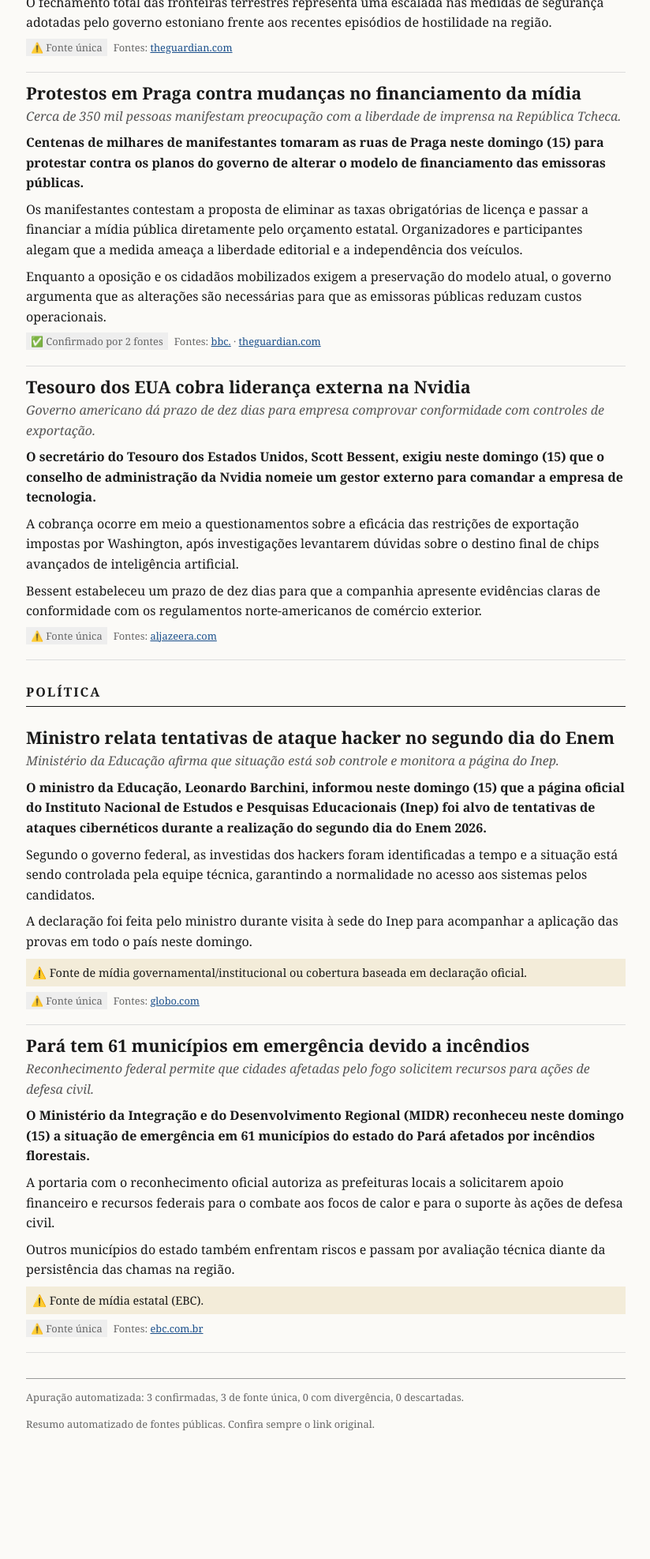
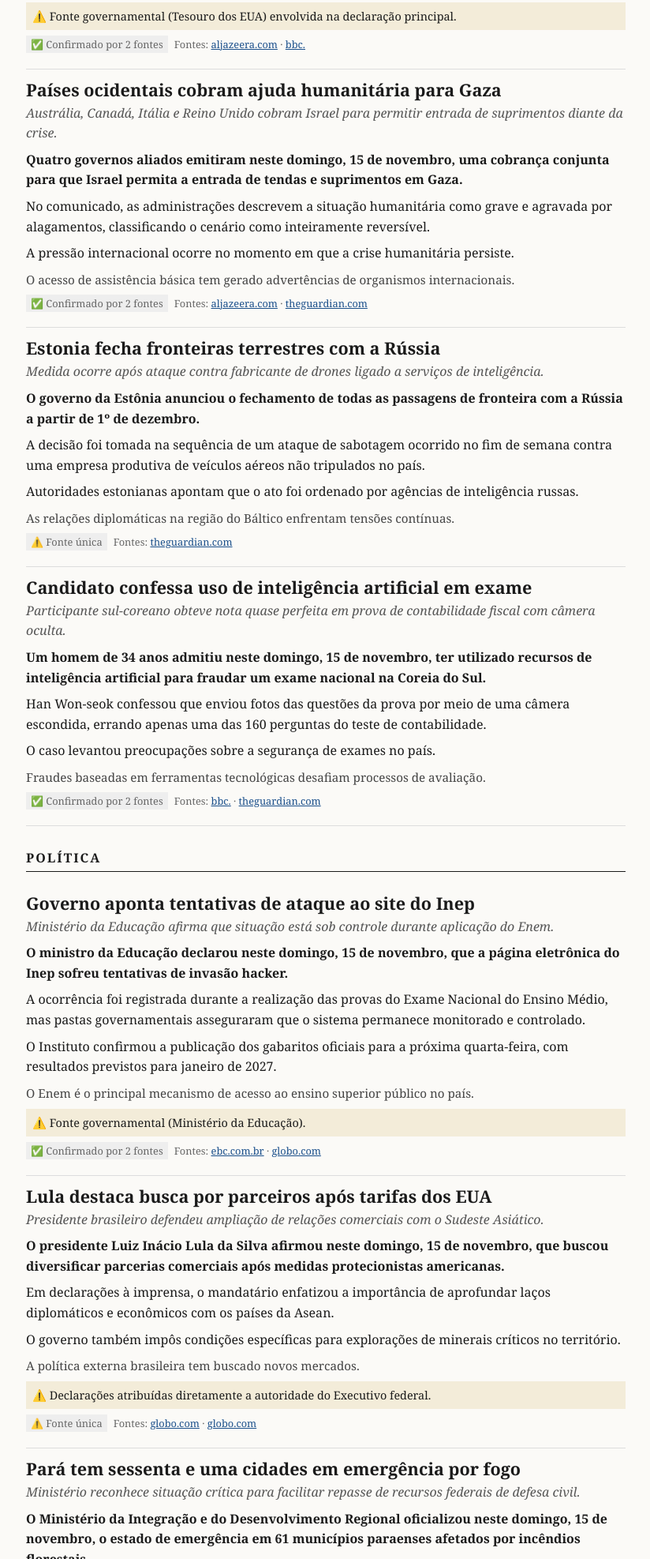
Before and after one commit to VitorinoBR/Noticias, a plain HTML site: page index.html in a window 1280 px wide. Shown: the part 826-2800 px from the top of the page at 79% size, without its empty margins (227-1051 px from the left). Before the commit the page ends 2668 px from the top, so only its background shows below. Drawn offline with Linux system fonts and the light colour scheme.

Commit message:
Atualização de edição: 2026-11-15-22h.html

```diff
--- a/index.html
+++ b/index.html
@@ -3,66 +3,102 @@
 <head>
 <meta charset='UTF-8'>
 <meta name='viewport' content='width=device-width, initial-scale=1'>
-<title>Global Insights - Edição das 20h</title>
+<title>Global Insights - Resumo do dia</title>
 <style>body{font-family:Georgia,Times,serif;max-width:760px;margin:0 auto;padding:16px;line-height:1.6;color:#1a1a1a;background:#fbfaf7}a{color:#1a4f8b}.masthead{text-align:center;border-bottom:4px double #1a1a1a;margin-bottom:8px}.masthead h1{font-size:2.4rem;margin:8px 0 4px;letter-spacing:1px}.edicao{margin:0 0 10px;font-size:.9rem;text-transform:capitalize;color:#555}section h2{font-size:1rem;text-transform:uppercase;letter-spacing:2px;border-bottom:1px solid #1a1a1a;padding-bottom:4px;margin-top:28px}.materia{padding:12px 0;border-bottom:1px solid #ddd}.materia h3{font-size:1.35rem;line-height:1.25;margin:0 0 4px}.fina{font-style:italic;color:#555;margin:0 0 8px}.lide{font-weight:bold;margin:0 0 8px}.materia p{margin:0 0 8px}.contexto{color:#444;font-size:.95rem}.diverge,.alerta{font-size:.9rem;background:#f3ecd9;padding:6px 8px}.meta{font-size:.8rem;color:#666}.selo{background:#eee;padding:2px 6px;margin-right:8px}.acompanhar li{margin-bottom:6px}footer{margin-top:32px;border-top:1px solid #999;font-size:.8rem;color:#666}@media (prefers-color-scheme:dark){body{background:#121212;color:#e8e8e8}a{color:#8ab4f8}.fina,.contexto,.meta,footer{color:#aaa}.selo{background:#2a2a2a}.diverge,.alerta{background:#2b2618}.masthead,section h2{border-color:#e8e8e8}.materia{border-color:#333}}</style>
 </head>
 <body>
-<header class='masthead'><h1>Global Insights</h1><p class='edicao'>domingo, 15 de novembro de 2026 · Edição das 20h</p></header>
+<header class='masthead'><h1>Global Insights</h1><p class='edicao'>domingo, 15 de novembro de 2026 · Resumo do dia</p></header>
 <main><section><h2>Geopolítica</h2><article class='materia'>
-<h3>Países pedem que Israel permita entrada de ajuda em Gaza</h3>
-<p class='fina'>Reino Unido, Canadá, Austrália e Itália cobram liberação de suprimentos diante da crise humanitária.</p>
-<p class='lide'>Quatro países instaram o governo israelense neste domingo (15) a permitir a entrada imediata de ajuda humanitária crítica na Faixa de Gaza. A medida ocorre em meio a um cenário de agravamento da crise devido a inundações.</p>
-<p>Austrália, Canadá, Itália e Reino Unido emitiram uma declaração conjunta afirmando que a situação no território é grave e totalmente reversível se houver cooperação. Os governos criticaram a retenção de tendas e outros mantimentos essenciais para a população afetada pelo inverno.</p><p>As nações signatárias ressaltam que a falta de suprimentos básicos aprofunda o sofrimento na região, exigindo que as autoridades de Israel facilitem o fluxo de assistência humanitária.</p>
+<h3>Zelensky pede fim de restrições da Starlink</h3>
+<p class='fina'>Presidente ucraniano afirma que internet desacelerada dificulta a contenção de ataques russos.</p>
+<p class='lide'>O presidente da Ucrânia instou os Estados Unidos e Elon Musk a removerem as restrições impostas ao serviço Starlink e a estarem do lado correto da história, conforme divulgado neste domingo, 15 de novembro.</p>
+<p>Segundo o líder ucraniano, a lentidão no sinal de internet via satélite tem criado dificuldades para interromper investidas militares russas no território.</p>
+<p class='contexto'>A dependência de redes comerciais de comunicação via satélite tem sido um fator nas operações de defesa ucranianas.</p>
 
+
+<p class='meta'><span class='selo'>⚠️ Fonte única</span>Fontes: <a href='https://www.bbc.co.uk/news/articles/c6m25zg88k45o?at_medium=RSS&amp;at_campaign=rss' target='_blank' rel='noopener noreferrer'>bbc.</a></p>
+</article><article class='materia'>
+<h3>EUA cobram liderança externa na Nvidia</h3>
+<p class='fina'>Tesouro americano dá prazo de dez dias para empresa demonstrar cumprimento de controles de exportação.</p>
+<p class='lide'>O secretário do Tesouro dos Estados Unidos, Scott Bessent, exigiu que a fabricante de chips Nvidia seja liderada por uma figura externa.</p>
+<p>A exigência ocorre em meio a questionamentos sobre o destino de semicondutores avançados de inteligência artificial que podem ter chegado à China apesar de embargos vigentes.</p><p>A diretoria da empresa recebeu um prazo de dez dias para comprovar conformidade com as normas governamentais de exportação.</p>
+<p class='contexto'>As restrições tecnológicas visam o controle de exportações.</p>
+
+<p class='alerta'>⚠️ Fonte governamental (Tesouro dos EUA) envolvida na declaração principal.</p>
+<p class='meta'><span class='selo'>✅ Confirmado por 2 fontes</span>Fontes: <a href='https://www.aljazeera.com/news/2026/11/15/us-treasury-chief-calls-for-outsider-to-lead-embattled-tech-firm-nvidia' target='_blank' rel='noopener noreferrer'>aljazeera.com</a> · <a href='https://www.bbc.co.uk/news/articles/cmdx1vpprk9vo?at_medium=RSS&amp;at_campaign=rss' target='_blank' rel='noopener noreferrer'>bbc.</a></p>
+</article><article class='materia'>
+<h3>Países ocidentais cobram ajuda humanitária para Gaza</h3>
+<p class='fina'>Austrália, Canadá, Itália e Reino Unido cobram Israel para permitir entrada de suprimentos diante da crise.</p>
+<p class='lide'>Quatro governos aliados emitiram neste domingo, 15 de novembro, uma cobrança conjunta para que Israel permita a entrada de tendas e suprimentos em Gaza.</p>
+<p>No comunicado, as administrações descrevem a situação humanitária como grave e agravada por alagamentos, classificando o cenário como inteiramente reversível.</p><p>A pressão internacional ocorre no momento em que a crise humanitária persiste.</p>
+<p class='contexto'>O acesso de assistência básica tem gerado advertências de organismos internacionais.</p>
 
 
 <p class='meta'><span class='selo'>✅ Confirmado por 2 fontes</span>Fontes: <a href='https://www.aljazeera.com/news/2026/11/15/australia-canada-italy-and-the-uk-urge-israel-to-allow-aid-into-gaza' target='_blank' rel='noopener noreferrer'>aljazeera.com</a> · <a href='https://www.theguardian.com/australia-news/2026/nov/16/australia-uk-canada-italy-urge-israel-critical-aid-gaza-winter-ntwnfb' target='_blank' rel='noopener noreferrer'>theguardian.com</a></p>
 </article><article class='materia'>
-<h3>Estônia fechará fronteira com a Rússia após ataque</h3>
-<p class='fina'>Medida ocorre após sabotagem a fabricante de drones; premiê aponta envolvimento de inteligência russa.</p>
-<p class='lide'>A Estônia anunciou neste domingo (15) o fechamento de todas as suas passagens de fronteira com a Rússia a partir do dia 1 de dezembro. A decisão acontece na sequência de um ataque de sabotagem contra uma empresa local de fabricação de drones.</p>
-<p>De acordo com as autoridades estonianas, o ataque ocorrido no fim de semana foi ordenado pelos serviços de inteligência russos. A primeira-ministra do país báltico associou o incidente à postura firme de Tallinn em apoio à Ucrânia.</p><p>O fechamento total das fronteiras terrestres representa uma escalada nas medidas de segurança adotadas pelo governo estoniano frente aos recentes episódios de hostilidade na região.</p>
-
+<h3>Estonia fecha fronteiras terrestres com a Rússia</h3>
+<p class='fina'>Medida ocorre após ataque contra fabricante de drones ligado a serviços de inteligência.</p>
+<p class='lide'>O governo da Estônia anunciou o fechamento de todas as passagens de fronteira com a Rússia a partir de 1º de dezembro.</p>
+<p>A decisão foi tomada na sequência de um ataque de sabotagem ocorrido no fim de semana contra uma empresa produtiva de veículos aéreos não tripulados no país.</p><p>Autoridades estonianas apontam que o ato foi ordenado por agências de inteligência russas.</p>
+<p class='contexto'>As relações diplomáticas na região do Báltico enfrentam tensões contínuas.</p>
 
 
 <p class='meta'><span class='selo'>⚠️ Fonte única</span>Fontes: <a href='https://www.theguardian.com/world/2026/nov/15/estonia-to-close-all-border-crossings-with-russia-after-attack-on-drone-maker' target='_blank' rel='noopener noreferrer'>theguardian.com</a></p>
 </article><article class='materia'>
-<h3>Protestos em Praga contra mudanças no financiamento da mídia</h3>
-<p class='fina'>Cerca de 350 mil pessoas manifestam preocupação com a liberdade de imprensa na República Tcheca.</p>
-<p class='lide'>Centenas de milhares de manifestantes tomaram as ruas de Praga neste domingo (15) para protestar contra os planos do governo de alterar o modelo de financiamento das emissoras públicas.</p>
-<p>Os manifestantes contestam a proposta de eliminar as taxas obrigatórias de licença e passar a financiar a mídia pública diretamente pelo orçamento estatal. Organizadores e participantes alegam que a medida ameaça a liberdade editorial e a independência dos veículos.</p><p>Enquanto a oposição e os cidadãos mobilizados exigem a preservação do modelo atual, o governo argumenta que as alterações são necessárias para que as emissoras públicas reduzam custos operacionais.</p>
+<h3>Candidato confessa uso de inteligência artificial em exame</h3>
+<p class='fina'>Participante sul-coreano obteve nota quase perfeita em prova de contabilidade fiscal com câmera oculta.</p>
+<p class='lide'>Um homem de 34 anos admitiu neste domingo, 15 de novembro, ter utilizado recursos de inteligência artificial para fraudar um exame nacional na Coreia do Sul.</p>
+<p>Han Won-seok confessou que enviou fotos das questões da prova por meio de uma câmera escondida, errando apenas uma das 160 perguntas do teste de contabilidade.</p><p>O caso levantou preocupações sobre a segurança de exames no país.</p>
+<p class='contexto'>Fraudes baseadas em ferramentas tecnológicas desafiam processos de avaliação.</p>
 
 
+<p class='meta'><span class='selo'>✅ Confirmado por 2 fontes</span>Fontes: <a href='https://www.bbc.co.uk/news/articles/ckvg2ezvpe08o?at_medium=RSS&amp;at_campaign=rss' target='_blank' rel='noopener noreferrer'>bbc.</a> · <a href='https://www.theguardian.com/technology/2026/nov/15/ai-cheating-south-korea-college-entrance-exam' target='_blank' rel='noopener noreferrer'>theguardian.com</a></p>
+</article></section><section><h2>Política</h2><article class='materia'>
+<h3>Governo aponta tentativas de ataque ao site do Inep</h3>
+<p class='fina'>Ministério da Educação afirma que situação está sob controle durante aplicação do Enem.</p>
+<p class='lide'>O ministro da Educação declarou neste domingo, 15 de novembro, que a página eletrônica do Inep sofreu tentativas de invasão hacker.</p>
+<p>A ocorrência foi registrada durante a realização das provas do Exame Nacional do Ensino Médio, mas pastas governamentais asseguraram que o sistema permanece monitorado e controlado.</p><p>O Instituto confirmou a publicação dos gabaritos oficiais para a próxima quarta-feira, com resultados previstos para janeiro de 2027.</p>
+<p class='contexto'>O Enem é o principal mecanismo de acesso ao ensino superior público no país.</p>
 
-<p class='meta'><span class='selo'>✅ Confirmado por 2 fontes</span>Fontes: <a href='https://www.bbc.co.uk/news/articles/cm8e0knr7604o?at_medium=RSS&amp;at_campaign=rss' target='_blank' rel='noopener noreferrer'>bbc.</a> · <a href='https://www.theguardian.com/world/2026/nov/15/czechia-protest-prague-media-freedom' target='_blank' rel='noopener noreferrer'>theguardian.com</a></p>
+<p class='alerta'>⚠️ Fonte governamental (Ministério da Educação).</p>
+<p class='meta'><span class='selo'>✅ Confirmado por 2 fontes</span>Fontes: <a href='https://agenciabrasil.ebc.com.br/educacao/noticia/2026-11/gabarito-do-enem-sai-na-quarta-feira-e-resultado-em-18-de-janeiro' target='_blank' rel='noopener noreferrer'>ebc.com.br</a> · <a href='https://g1.globo.com/educacao/enem/2026/noticia/2026/11/15/enem-2026-ministro-da-educacao-cita-tentativas-de-ataques-hacker-a-pagina-do-inep-e-diz-que-governo-esta-controlando-situacao.ghtml' target='_blank' rel='noopener noreferrer'>globo.com</a></p>
 </article><article class='materia'>
-<h3>Tesouro dos EUA cobra liderança externa na Nvidia</h3>
-<p class='fina'>Governo americano dá prazo de dez dias para empresa comprovar conformidade com controles de exportação.</p>
-<p class='lide'>O secretário do Tesouro dos Estados Unidos, Scott Bessent, exigiu neste domingo (15) que o conselho de administração da Nvidia nomeie um gestor externo para comandar a empresa de tecnologia.</p>
-<p>A cobrança ocorre em meio a questionamentos sobre a eficácia das restrições de exportação impostas por Washington, após investigações levantarem dúvidas sobre o destino final de chips avançados de inteligência artificial.</p><p>Bessent estabeleceu um prazo de dez dias para que a companhia apresente evidências claras de conformidade com os regulamentos norte-americanos de comércio exterior.</p>
+<h3>Lula destaca busca por parceiros após tarifas dos EUA</h3>
+<p class='fina'>Presidente brasileiro defendeu ampliação de relações comerciais com o Sudeste Asiático.</p>
+<p class='lide'>O presidente Luiz Inácio Lula da Silva afirmou neste domingo, 15 de novembro, que buscou diversificar parcerias comerciais após medidas protecionistas americanas.</p>
+<p>Em declarações à imprensa, o mandatário enfatizou a importância de aprofundar laços diplomáticos e econômicos com os países da Asean.</p><p>O governo também impôs condições específicas para explorações de minerais críticos no território.</p>
+<p class='contexto'>A política externa brasileira tem buscado novos mercados.</p>
+
+<p class='alerta'>⚠️ Declarações atribuídas diretamente a autoridade do Executivo federal.</p>
+<p class='meta'><span class='selo'>⚠️ Fonte única</span>Fontes: <a href='https://g1.globo.com/politica/noticia/2026/11/15/lula-diz-que-buscou-novos-parceiros-em-vez-de-ficar-chorando-apos-tarifaco-dos-eua.ghtml' target='_blank' rel='noopener noreferrer'>globo.com</a> · <a href='https://g1.globo.com/politica/noticia/2026/11/15/lula-defende-ampliacao-de-parceria-com-sudeste-asiatico-e-impoe-condicao-a-exploracao-de-minerais-criticos.ghtml' target='_blank' rel='noopener noreferrer'>globo.com</a></p>
+</article><article class='materia'>
+<h3>Pará tem sessenta e uma cidades em emergência por fogo</h3>
+<p class='fina'>Ministério reconhece situação crítica para facilitar repasse de recursos federais de defesa civil.</p>
+<p class='lide'>O Ministério da Integração e do Desenvolvimento Regional oficializou neste domingo, 15 de novembro, o estado de emergência em 61 municípios paraenses afetados por incêndios florestais.</p>
+<p>A medida administrativa habilita as prefeituras a solicitarem verbas federais para ações de combate às chamas e amparo à população.</p>
+<p class='contexto'>Períodos de seca prolongada na região amazônica elevam os índices de queimadas.</p>
+
+<p class='alerta'>⚠️ Fonte governamental oficial (Agência Brasil / MIDR).</p>
+<p class='meta'><span class='selo'>⚠️ Fonte única</span>Fontes: <a href='https://agenciabrasil.ebc.com.br/meio-ambiente/noticia/2026-11/para-tem-61-cidades-em-situacao-de-emergencia-por-incendios-florestais' target='_blank' rel='noopener noreferrer'>ebc.com.br</a></p>
+</article></section><section><h2>Ciência</h2><article class='materia'>
+<h3>Estudo aponta que vitamina C bloqueia compostos cancerígenos</h3>
+<p class='fina'>Modelo matemático sugere que consumo da substância após refeições com nitratos reduz reações estomacais.</p>
+<p class='lide'>Pesquisadores identificaram que a ingestão de vitamina C pode auxiliar na prevenção da formação de substâncias ligadas ao câncer no estômago.</p>
+<p>A conclusão baseia-se em simulações matemáticas que avaliaram a interação química após o consumo de alimentos ricos em nitratos e nitritos.</p>
+<p class='contexto'>A segurança alimentar e a bioquímica digestiva são temas investigados na prevenção de neoplasias.</p>
 
 
-
-<p class='meta'><span class='selo'>⚠️ Fonte única</span>Fontes: <a href='https://www.aljazeera.com/news/2026/11/15/us-treasury-chief-calls-for-outsider-to-lead-embattled-tech-firm-nvidia' target='_blank' rel='noopener noreferrer'>aljazeera.com</a></p>
-</article></section><section><h2>Política</h2><article class='materia'>
-<h3>Ministro relata tentativas de ataque hacker no segundo dia do Enem</h3>
-<p class='fina'>Ministério da Educação afirma que situação está sob controle e monitora a página do Inep.</p>
-<p class='lide'>O ministro da Educação, Leonardo Barchini, informou neste domingo (15) que a página oficial do Instituto Nacional de Estudos e Pesquisas Educacionais (Inep) foi alvo de tentativas de ataques cibernéticos durante a realização do segundo dia do Enem 2026.</p>
-<p>Segundo o governo federal, as investidas dos hackers foram identificadas a tempo e a situação está sendo controlada pela equipe técnica, garantindo a normalidade no acesso aos sistemas pelos candidatos.</p><p>A declaração foi feita pelo ministro durante visita à sede do Inep para acompanhar a aplicação das provas em todo o país neste domingo.</p>
+<p class='meta'><span class='selo'>⚠️ Fonte única</span>Fontes: <a href='https://www.sciencedaily.com/releases/2026/11/261114202236.htm' target='_blank' rel='noopener noreferrer'>sciencedaily.com</a></p>
+</article><article class='materia'>
+<h3>Cientistas explicam campos magnéticos de Urano e Netuno</h3>
+<p class='fina'>Novas simulações indicam que condições extremas no interior dos planetas gelados geram propriedades elétricas.</p>
+<p class='lide'>Pesquisadores divulgaram novos dados sobre as inclinações e características magnéticas de Urano e Netuno.</p>
+<p>As peculiaridades magnéticas eram investigadas desde as passagens das sondas Voyager na década de 1980.</p><p>Os modelos recentes demonstram como pressões e temperaturas extremas nas camadas profundas alteram o comportamento elétrico.</p>
+<p class='contexto'>O estudo de planetas gigantes gelados amplia a compreensão sobre sistemas solares.</p>
 
 
-<p class='alerta'>⚠️ Fonte de mídia governamental/institucional ou cobertura baseada em declaração oficial.</p>
-<p class='meta'><span class='selo'>⚠️ Fonte única</span>Fontes: <a href='https://g1.globo.com/educacao/enem/2026/noticia/2026/11/15/enem-2026-ministro-da-educacao-citas-tentativas-de-ataques-hacker-a-pagina-do-inep-e-diz-que-governo-esta-controlando-situacao.ghtml' target='_blank' rel='noopener noreferrer'>globo.com</a></p>
-</article><article class='materia'>
-<h3>Pará tem 61 municípios em emergência devido a incêndios</h3>
-<p class='fina'>Reconhecimento federal permite que cidades afetadas pelo fogo solicitem recursos para ações de defesa civil.</p>
-<p class='lide'>O Ministério da Integração e do Desenvolvimento Regional (MIDR) reconheceu neste domingo (15) a situação de emergência em 61 municípios do estado do Pará afetados por incêndios florestais.</p>
-<p>A portaria com o reconhecimento oficial autoriza as prefeituras locais a solicitarem apoio financeiro e recursos federais para o combate aos focos de calor e para o suporte às ações de defesa civil.</p><p>Outros municípios do estado também enfrentam riscos e passam por avaliação técnica diante da persistência das chamas na região.</p>
-
-
-<p class='alerta'>⚠️ Fonte de mídia estatal (EBC).</p>
-<p class='meta'><span class='selo'>⚠️ Fonte única</span>Fontes: <a href='https://agenciabrasil.ebc.com.br/meio-ambiente/noticia/2026-11/para-tem-61-cidades-em-situacao-de-emergencia-por-incendios-florestais' target='_blank' rel='noopener noreferrer'>ebc.com.br</a></p>
-</article></section></main>
-<footer><p>Apuração automatizada: 3 confirmadas, 3 de fonte única, 0 com divergência, 0 descartadas.</p><p>Resumo automatizado de fontes públicas. Confira sempre o link original.</p></footer>
+<p class='meta'><span class='selo'>⚠️ Fonte única</span>Fontes: <a href='https://www.sciencedaily.com/releases/2026/11/261114202204.htm' target='_blank' rel='noopener noreferrer'>sciencedaily.com</a></p>
+</article></section><section class='acompanhar'><h2>Para acompanhar amanhã</h2><ul><li>O desdobramento das discussões diplomáticas sobre os limites de atuação da Starlink na Ucrânia.</li><li>A resposta da Nvidia às exigências do Tesouro dos Estados Unidos sobre controles de exportação.</li><li>A evolução dos trabalhos de combate aos incêndios florestais nos municípios afetados do Pará.</li></ul></section></main>
+<footer><p>Apuração automatizada: 4 confirmadas, 6 de fonte única, 0 com divergência, 0 descartadas.</p><p>Resumo automatizado de fontes públicas. Confira sempre o link original.</p></footer>
 </body>
 </html>
```
